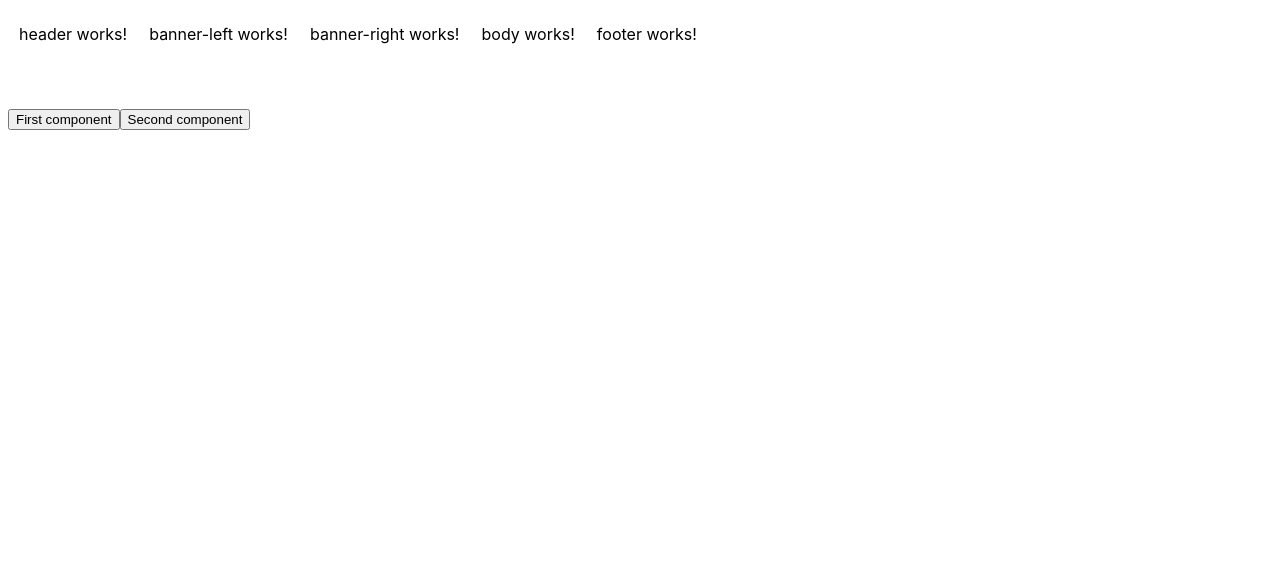
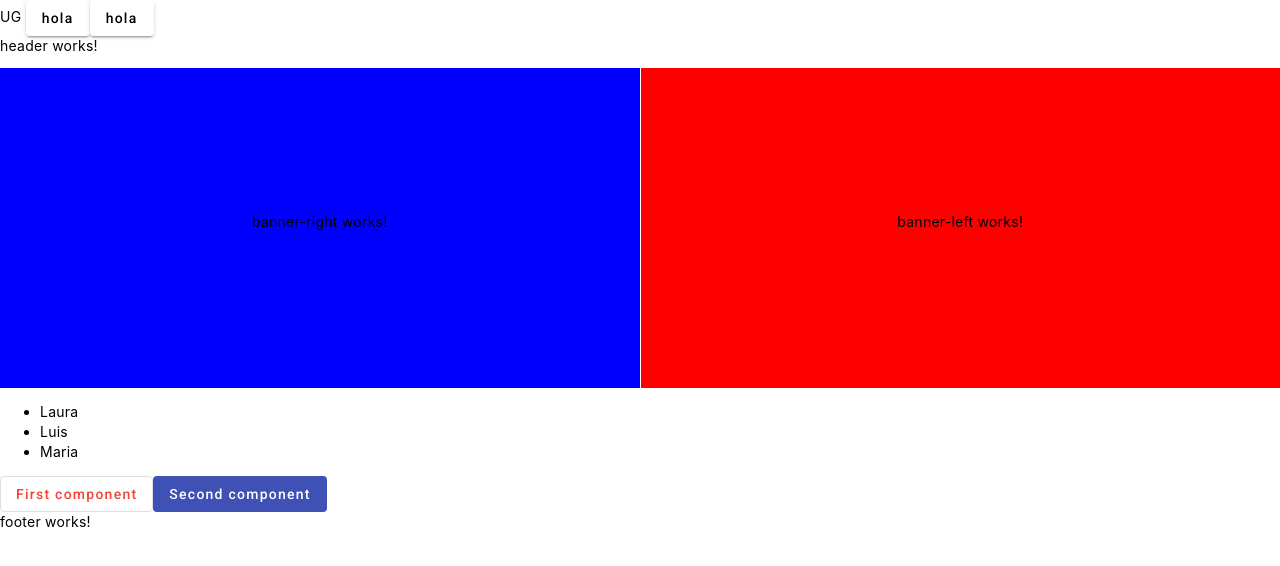
Before and after one commit to FuanitoMH/Capacitacion-Flecha-Amarilla, an Angular app: page / in a window 1280 px wide. Shown: the top 566 px of the page. Built offline with nearby package versions, Linux system fonts and the light colour scheme.

Commit message:
Ejercicio 03

```diff
--- a/angular.json
+++ b/angular.json
@@ -25,6 +25,7 @@
               "src/assets"
             ],
             "styles": [
+              "@angular/material/prebuilt-themes/indigo-pink.css",
               "src/styles.css"
             ],
             "scripts": [],
@@ -89,6 +90,7 @@
               "src/assets"
             ],
             "styles": [
+              "@angular/material/prebuilt-themes/indigo-pink.css",
               "src/styles.css"
             ],
             "scripts": []
--- a/package.json
+++ b/package.json
@@ -12,10 +12,12 @@
   "private": true,
   "dependencies": {
     "@angular/animations": "^17.3.0",
+    "@angular/cdk": "^17.3.7",
     "@angular/common": "^17.3.0",
     "@angular/compiler": "^17.3.0",
     "@angular/core": "^17.3.0",
     "@angular/forms": "^17.3.0",
+    "@angular/material": "^17.3.7",
     "@angular/platform-browser": "^17.3.0",
     "@angular/platform-browser-dynamic": "^17.3.0",
     "@angular/platform-server": "^17.3.0",
--- a/src/app/app.component.html
+++ b/src/app/app.component.html
@@ -1,17 +1,34 @@
-
 <style></style>
 
+{{alumnos}}
+<button mat-raised-button (click)="funicionEjemplo()">hola</button>
+<button *ngIf='valorif' mat-raised-button (click)="funicionEjemplo()">hola</button>
 
-<div class="content">
+<!-- HEADER -->
+<mat-grid-tile-header cols="2" rowHeight="2:2">
   <app-header></app-header>
-  <app-banner-left></app-banner-left>
-  <app-banner-right></app-banner-right>
-  <app-body></app-body>
+</mat-grid-tile-header>
+
+
+<!-- BANNER -->
+<mat-grid-list cols="2" rowHeight="2:1">
+  <mat-grid-tile style="background-color: blue;"> <app-banner-right></app-banner-right> </mat-grid-tile>
+  <mat-grid-tile style="background-color: red;"> <app-banner-left></app-banner-left> </mat-grid-tile>
+</mat-grid-list>
+
+<ul>
+  <li *ngFor="let variable of variables">
+    {{variable.nombre}}
+  </li>
+</ul>
+
+<!-- BODY -->
+<app-body></app-body>
+
+<router-outlet>
+</router-outlet>
+
+<!-- FOOTER -->
+<mat-grid-tile-footer cols="2" rowHeight="2:2">
   <app-footer></app-footer>
-
-</div>
-
-<button [routerLink]="['/first-component']" >First component</button>
-<button [routerLink]="['/error']" >Second component</button>
-
-<router-outlet />
+</mat-grid-tile-footer>
--- a/src/app/app.component.ts
+++ b/src/app/app.component.ts
@@ -6,13 +6,27 @@ import { BodyComponent } from './components/app-body/body/body.component';
 import { HeaderComponent } from './components/app-header/header/header.component';
 import { FooterComponent } from './components/app-footer/footer/footer.component';
 
+import { MatButtonModule } from '@angular/material/button';
+import {MatGridListModule} from '@angular/material/grid-list';
+import { CommonModule } from '@angular/common';
+
+
 @Component({
   selector: 'app-root',
   standalone: true,
-  imports: [RouterOutlet, RouterLink, BannerRightComponent, BannerLeftComponent, BodyComponent, HeaderComponent, FooterComponent],
+  imports: [RouterOutlet, RouterLink, BannerRightComponent, BannerLeftComponent, BodyComponent, HeaderComponent,
+    FooterComponent, MatButtonModule, MatGridListModule, CommonModule],
   templateUrl: './app.component.html',
   styleUrl: './app.component.css'
 })
 export class AppComponent {
   title = 'Hola a todos';
+
+  alumnos :String ='UG';
+  valorif = true;
+  variables = [{nombre:'Laura'}, {nombre:'Luis'}, {nombre:'Maria'}];
+
+  funicionEjemplo(){
+    alert('hola');
+  }
 }
--- a/src/app/app.config.ts
+++ b/src/app/app.config.ts
@@ -3,7 +3,8 @@ import { provideRouter } from '@angular/router';
 
 import { routes } from './app.routes';
 import { provideClientHydration } from '@angular/platform-browser';
+import { provideAnimationsAsync } from '@angular/platform-browser/animations/async';
 
 export const appConfig: ApplicationConfig = {
-  providers: [provideRouter(routes), provideClientHydration()]
+  providers: [provideRouter(routes), provideClientHydration(), provideAnimationsAsync()]
 };
--- a/src/app/components/app-body/body/body.component.html
+++ b/src/app/components/app-body/body/body.component.html
@@ -1 +1,2 @@
-<p>body works!</p>
+<button [routerLink]="['/first-component']" mat-stroked-button color="warn" >First component</button>
+<button [routerLink]="['/error']" mat-flat-button color="primary">Second component</button>
--- a/src/app/components/app-body/body/body.component.ts
+++ b/src/app/components/app-body/body/body.component.ts
@@ -1,9 +1,11 @@
 import { Component } from '@angular/core';
+import { RouterLink } from '@angular/router';
+import { MatButtonModule } from '@angular/material/button';
 
 @Component({
   selector: 'app-body',
   standalone: true,
-  imports: [],
+  imports: [RouterLink, MatButtonModule],
   templateUrl: './body.component.html',
   styleUrl: './body.component.css'
 })
--- a/src/index.html
+++ b/src/index.html
@@ -6,8 +6,10 @@
   <base href="/">
   <meta name="viewport" content="width=device-width, initial-scale=1">
   <link rel="icon" type="image/x-icon" href="favicon.ico">
+  <link href="https://fonts.googleapis.com/css2?family=Roboto:wght@300;400;500&display=swap" rel="stylesheet">
+  <link href="https://fonts.googleapis.com/icon?family=Material+Icons" rel="stylesheet">
 </head>
-<body>
+<body class="mat-typography">
   <app-root></app-root>
 </body>
 </html>
--- a/src/styles.css
+++ b/src/styles.css
@@ -1 +1,4 @@
 /* You can add global styles to this file, and also import other style files */
+
+html, body { height: 100%; }
+body { margin: 0; font-family: Roboto, "Helvetica Neue", sans-serif; }
```
Also changed, not shown: src/app/components/app-banner-left/banner-left/banner-left.component.ts (line endings or trailing spaces), 2 other files (tests, documents, lock files or other folders).
